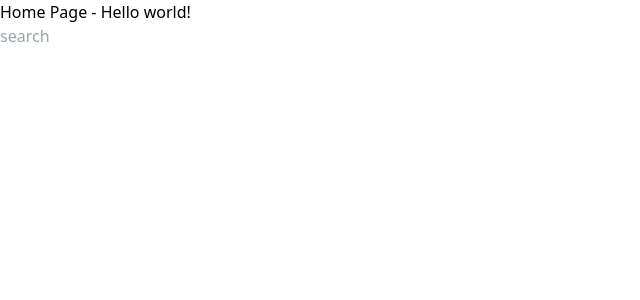
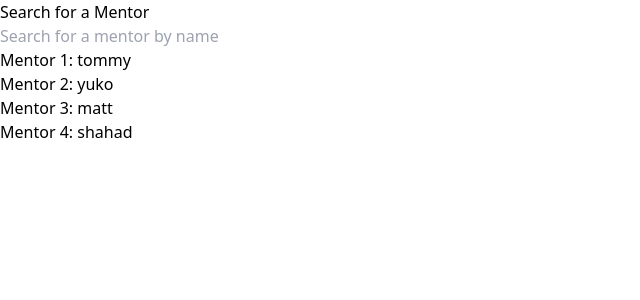
Before and after one commit to JasonXB/EF_Clone, a Next.js app: page / in a window 1280 px wide. Shown: the top 300 px of the page, without its empty margins (0-640 px from the left). Built offline with nearby package versions, Linux system fonts and the light colour scheme.

Commit message:
basic string-search functionality working.

```diff
--- a/components/Mentor.tsx
+++ b/components/Mentor.tsx
@@ -1,9 +1,13 @@
-import type { NextPage } from 'next';
-import Head from 'next/head';
+interface Props {
+  name: string,
+  id: number,
+  key: number
+}
 
-const Mentor = () => {
+const Mentor = ({name, id}: Props)  => {
   return (
     <div>
+     <h1>Mentor {id}: {name}</h1>
    </div>
   );
 };
--- a/components/SearchForm.tsx
+++ b/components/SearchForm.tsx
@@ -1,48 +1,49 @@
 import React, { useEffect, useState, useRef } from 'react';
+import useFilterSearch from '../hooks/useFilterSearch';
 
-import useFilterSearch from '../hooks/useFilterSearch';
+import { Data } from '../interface/data.interface';
+import { dummyMentors } from '../dummyMentors';
+
+import Mentor from './Mentor';
 
 const SearchForm = () => {
   const { currentFiltered, filterSearch } = useFilterSearch();
 
-  interface Mentors {
-    name: string;
-  }
-
-  const dummyMentors: Array<Mentors> = [{ name: 'Tommy' }, { name: 'Albert' }];
-
   // sets up reference with variable currentSearchValue - initial state is an empty string
   const currentSearchValue = useRef<HTMLInputElement>(null!);
 
-  const searchProduct = (value: string) => {
-    filterSearch(dummyMentors, value);
-    console.log(value);
+  const searchProduct = (data: Array<Data>, value: string) => {
+    filterSearch(data, value);
     setBoolean(false);
   };
 
-  // Boolean state variable used to trigger immediate call of searchProduct function --> update currentFiltered state.
+  // Boolean state variable used to trigger immediate call of searchProduct function
   const [boolean, setBoolean] = useState(false);
 
-  // on page render, focus on the search input
+  // when boolean state becomes true, call searchProduct --> update currentFiltered state.
   useEffect(() => {
-    searchProduct(currentSearchValue.current.value);
+    searchProduct(dummyMentors, currentSearchValue.current.value.toLowerCase());
   }, [boolean]);
 
   // render search form - currentSearchValue referenced in input. When input value changes, call searchProduct to update state with current ref'd value.
   return (
-    <div className="search-form">
-      <form action="input">
-        <>
+    <>
+      <div>
+        <form action="input">
           <input
             type="text"
-            placeholder="search"
-            id="name"
+            placeholder="Search for a mentor by name"
             ref={currentSearchValue}
             onChange={() => setBoolean(true)}
           />
-        </>
-      </form>
-    </div>
+        </form>
+      </div>
+      {/* Currently returning the Mentor component here as the state is easily
+     accessible from the useFilterSearch hook. This will be changed. */}
+      {currentFiltered.map((mentor) => {
+        return <Mentor key={mentor.id} id={mentor.id} name={mentor.name} />;
+      })}
+    </>
   );
 };
 
--- /dev/null
+++ b/dummyMentors.ts
@@ -0,0 +1,4 @@
+// Dummy mentor data to display basic search functionality
+import { Data } from "./interface/data.interface";
+
+export const dummyMentors: Array<Data> = [{ name: 'Tommy', id: 1 }, { name: 'Yuko', id: 2 }, { name: 'Matt', id: 3 }, { name: 'Shahad', id: 4 }];
--- a/hooks/useFilterSearch.tsx
+++ b/hooks/useFilterSearch.tsx
@@ -1,32 +1,29 @@
 import React, { useEffect, useState } from 'react';
+import { Data } from '../interface/data.interface';
+import { dummyMentors } from '../dummyMentors';
 
 // Custom hook written to filter data based on a search value and set it to a state variable.
 // Written to be reused in multiple scenarios. Currently very basic; search only by 'name' string.
 const useFilterSearch = () => {
-  interface Data {
-    name: string;
-  }
-
-  // State variable to display current filtered data on UI.
-  const [currentFiltered, setCurrentFiltered] = useState(Array<Data>);
+  // State variable to display current filtered data on UI. Default data from dummyMentors object.
+  const [currentFiltered, setCurrentFiltered] = useState<any[]>(dummyMentors);
 
   // Function which takes a) an array of objects (data) and b) a searchValue as parameters.
-  // In the end, sets the currentFiltered state to the data filtered by what is searched in SearchForm.
+  // In the end, sets the currentFiltered state to the data filtered by what is entered in SearchForm.
   const filterSearch = (data: Array<Data>, searchValue: string) => {
-    let filtered: Array<Data> = data
+    let filteredData: Array<Data> = data
       .map((item) => {
-        const { name } = item;
-        return { name: name.toLowerCase() };
+        const { name, id } = item;
+        return { name: name.toLowerCase(), id: id };
       })
       .filter((item) => {
         if (item) {
           return item.name.includes(searchValue.toLowerCase());
         } else {
-          return item;
+          return 'no results found'
         }
       });
-    setCurrentFiltered(filtered);
-    console.log(currentFiltered);
+    setCurrentFiltered(filteredData);
   };
 
   return {
--- /dev/null
+++ b/interface/data.interface.ts
@@ -0,0 +1,5 @@
+// generic data interface for searching for various Objects within Arrays
+export interface Data {
+    name: string;
+    id: number
+  }
--- a/pages/index.tsx
+++ b/pages/index.tsx
@@ -1,24 +1,8 @@
 import type { NextPage } from 'next';
 import Head from 'next/head';
 import SearchForm from '../components/SearchForm';
-import { useEffect, useState } from 'react';
-import useFilterSearch from '../hooks/useFilterSearch';
-import Mentor from '../components/Mentor';
-
-// const {   } = useFilterSearch()
-
-// interface Mentors {
-//   name: string;
-// }
-
-// const dummyMentors: Array<Mentors> = [{ name: 'Tommy' }, { name: 'Albert' }];
 
 const Home: NextPage = ({}) => {
-
-// useEffect(() => {
-//   filterSearch(dummyMentors, "")
-// }, [])
-
   return (
     <div>
       <Head>
@@ -26,20 +10,10 @@ const Home: NextPage = ({}) => {
         <meta name="description" content="Generated by create next app" />
         <link rel="icon" href="/favicon.ico" />
       </Head>
-      <h1>Home Page - Hello world!</h1>
-
-      <SearchForm/>
-{/*
-      {currentFiltered.map((mentor) => {
-            const { name } = mentor;
-            return (
-              <Mentor
-               name={name}
-              ></Mentor>
-            )
-      })} */}
- </div>
-
+      {/* Search form and (currently) Mentor search results */}
+      <h1>Search for a Mentor</h1>
+      <SearchForm />
+    </div>
   );
 };
 
```
